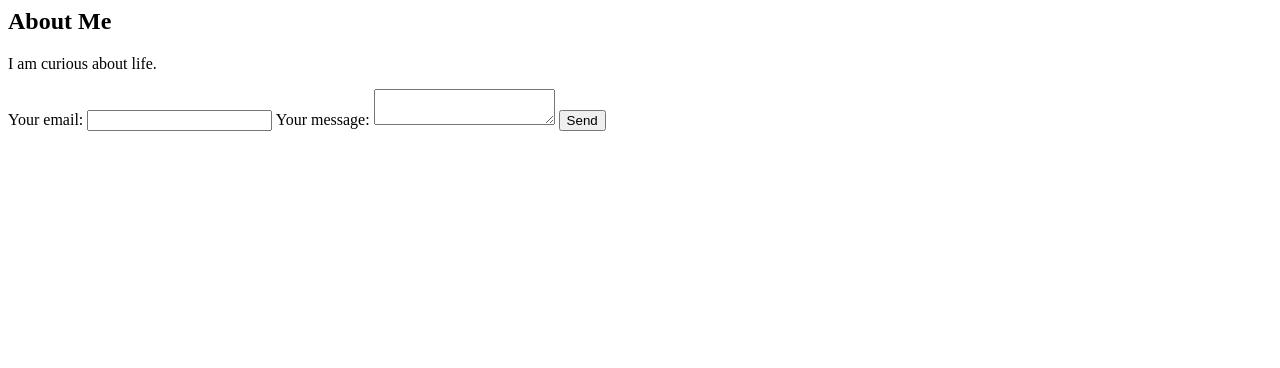
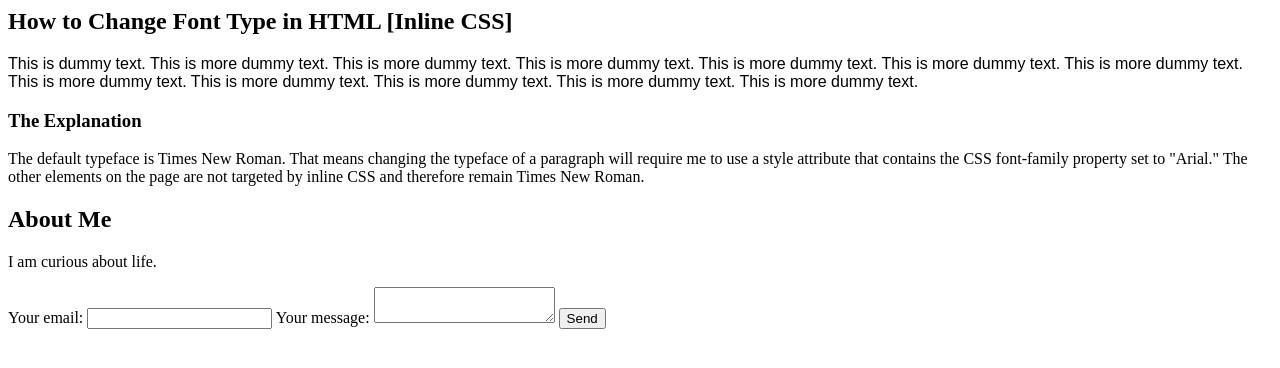
Before and after one commit to douzog/douzog.github.io, a plain HTML site: page index.html in a window 1280 px wide. Drawn offline with Linux system fonts and the light colour scheme.

Commit message:
font type test

```diff
--- a/index.html
+++ b/index.html
@@ -1,3 +1,10 @@
+<h2>How to Change Font Type in HTML [Inline CSS]</h2>
+<p style="font-family: Arial">This is dummy text. This is more dummy text. This is more dummy text. This is more dummy text. This is more dummy text. This is more dummy text. This is more dummy text. This is more dummy text. This is more dummy text. This is more dummy text. This is more dummy text. This is more dummy text.</p>
+
+<h3>The Explanation</h3>
+<p>The default typeface is Times New Roman. That means changing the typeface of a paragraph will require me to use a style attribute that contains the CSS font-family property set to "Arial." The other elements on the page are not targeted by inline CSS and therefore remain Times New Roman.</p>
+
+
 <section id="about">
     <h2>About Me</h2>
     <p>I am curious about life.</p>
```
